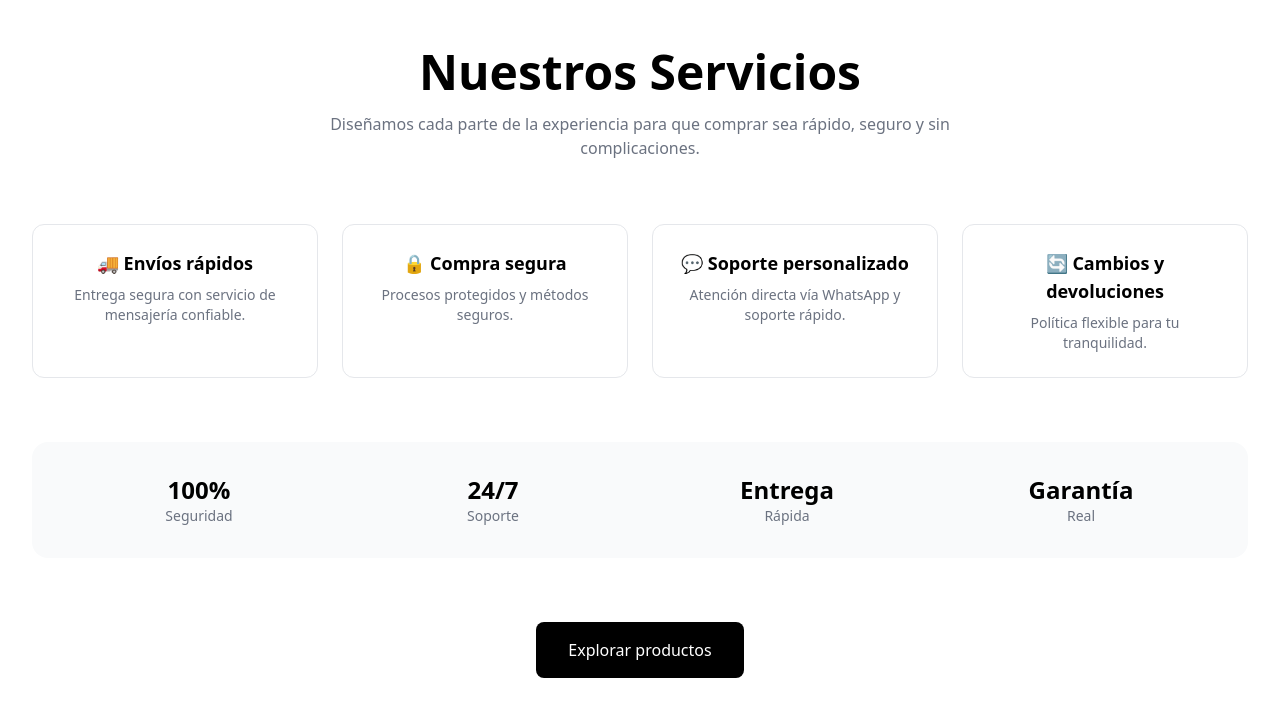
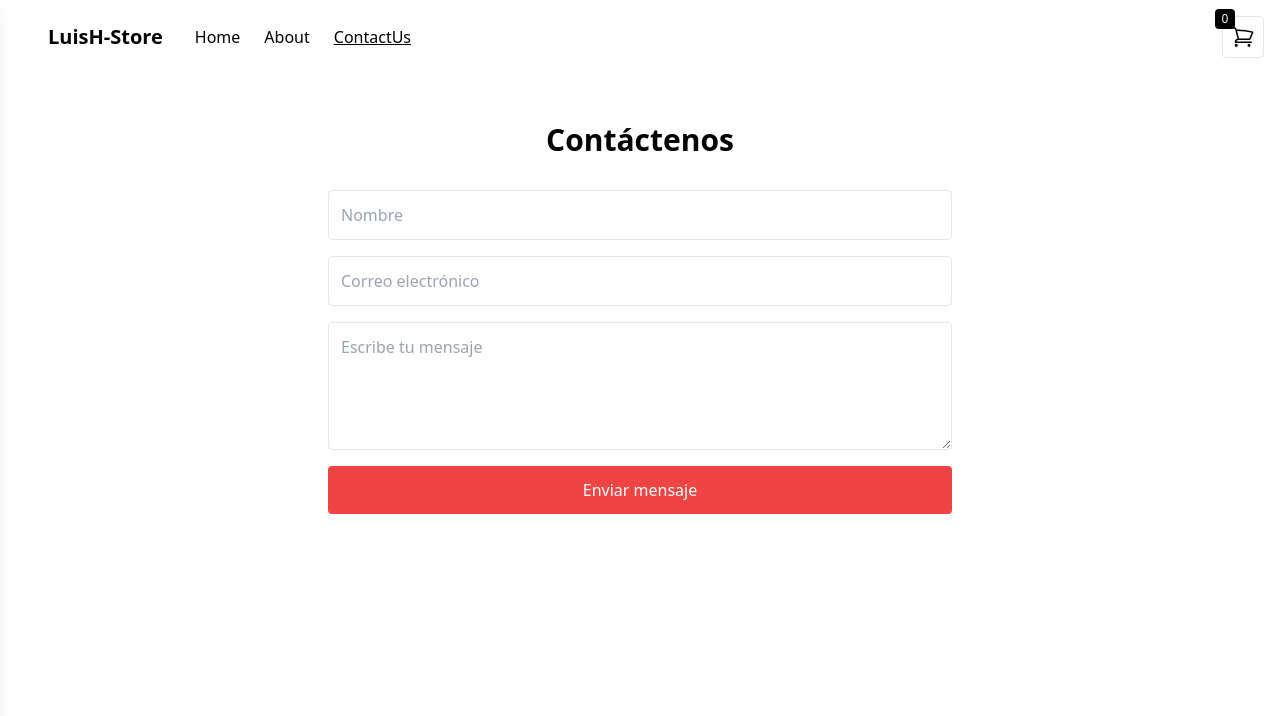
Before and after one commit to ZapataLuisH/luish_store, an Angular app: page /contacto in a window 1280 px wide. Shown: the top 716 px of the page. Built offline with nearby package versions, Linux system fonts and the light colour scheme.

Commit message:
New form contact us

```diff
--- a/src/app/app.routes.ts
+++ b/src/app/app.routes.ts
@@ -9,22 +9,29 @@ export const routes: Routes = [
     children: [
       {
         path: '',
-          loadComponent: () => import('./domains/products/pages/list/list.component')
+        loadComponent: () =>
+          import('./domains/products/pages/list/list.component')
       },
       {
         path: 'about',
-          loadComponent: () => import('./domains/info/pages/about/about.component')
+        loadComponent: () =>
+          import('./domains/info/pages/about/about.component')
+      },
+      {
+        path: 'contacto',
+        loadComponent: () =>
+          import('./domains/info/pages/contact/contact.component')
+            .then(m => m.ContactComponent)
       },
       {
         path: 'product/:id',
-          loadComponent: () => import('./domains/products/pages/product-detail/product-detail.component')
+        loadComponent: () =>
+          import('./domains/products/pages/product-detail/product-detail.component')
       },
     ]
   },
-
   {
     path: '**',
     component: NotFoundComponent
-    },
-
+  }
 ];
--- /dev/null
+++ b/src/app/domains/info/pages/contact/contact.component.html
@@ -0,0 +1,45 @@
+<section class="max-w-2xl mx-auto py-12 px-6">
+  <h1 class="text-3xl font-bold mb-8 text-center">
+    Contáctenos
+  </h1>
+
+  <form
+    name="contact"
+    method="POST"
+    data-netlify="true"
+    class="flex flex-col gap-4"
+  >
+    <!-- Campo oculto requerido por Netlify -->
+    <input type="hidden" name="form-name" value="contact" />
+
+    <input
+      type="text"
+      name="name"
+      placeholder="Nombre"
+      required
+      class="border p-3 rounded"
+    />
+
+    <input
+      type="email"
+      name="email"
+      placeholder="Correo electrónico"
+      required
+      class="border p-3 rounded"
+    />
+
+    <textarea
+      name="message"
+      placeholder="Escribe tu mensaje"
+      required
+      class="border p-3 rounded h-32"
+    ></textarea>
+
+    <button
+      type="submit"
+      class="bg-red-500 text-white py-3 rounded hover:bg-red-600 transition"
+    >
+      Enviar mensaje
+    </button>
+  </form>
+</section>
--- a/src/app/domains/shared/components/header/header.component.html
+++ b/src/app/domains/shared/components/header/header.component.html
@@ -42,10 +42,10 @@
 
         <li>
           <a
-            routerLink="/services"
+            routerLink="/contacto"
             routerLinkActive="underline"
             class="block hover:underline">
-            Services
+            ContactUs
           </a>
         </li>
 
@@ -110,7 +110,7 @@
     </li>
 
     <li>
-      <a routerLink="/services" (click)="toggleMobileMenu()">Services</a>
+      <a routerLink="/contacto" (click)="toggleMobileMenu()">ContactUs</a>
     </li>
 
   </ul>
```
Also changed, not shown: src/app/domains/info/pages/contact/contact.component.ts (added, +12 -0 lines), src/app/domains/info/pages/contact/contact.component.css (added), vercel.json (deleted). Lines whose indentation alone changed are shown as unchanged.
